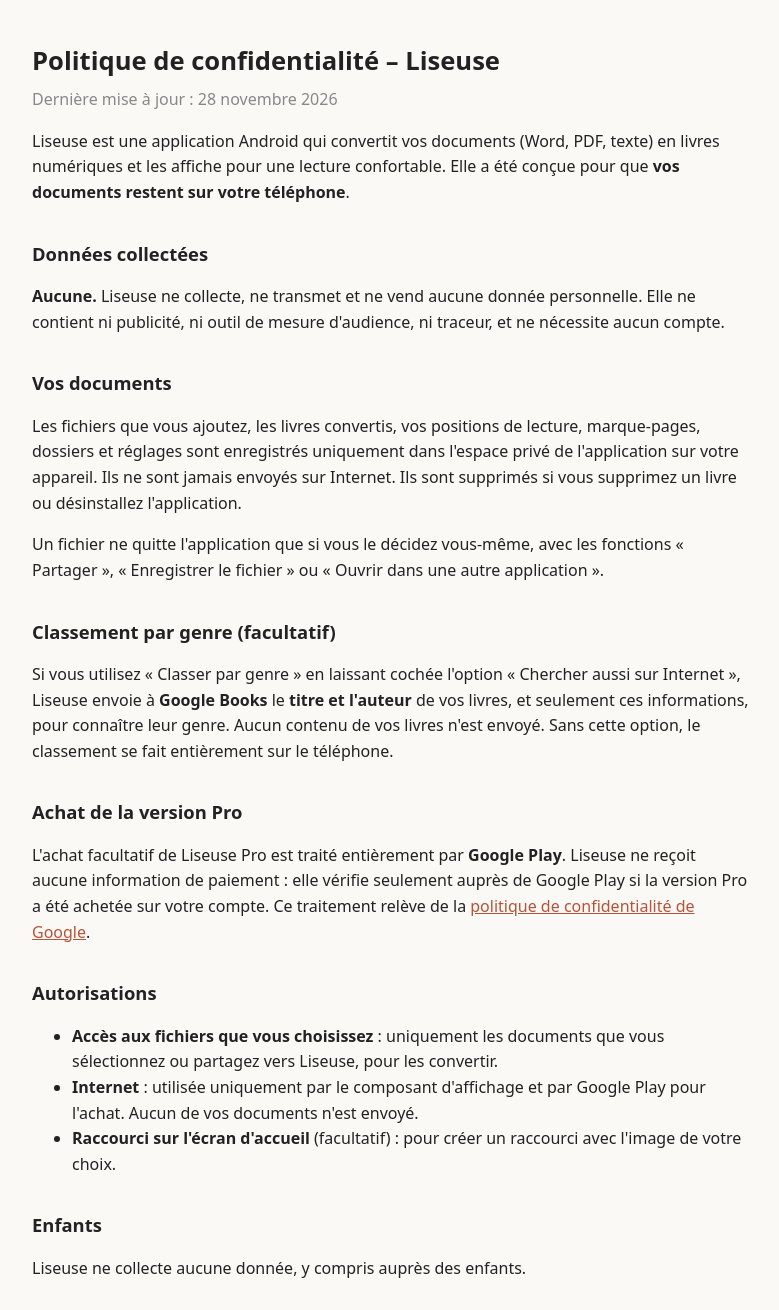
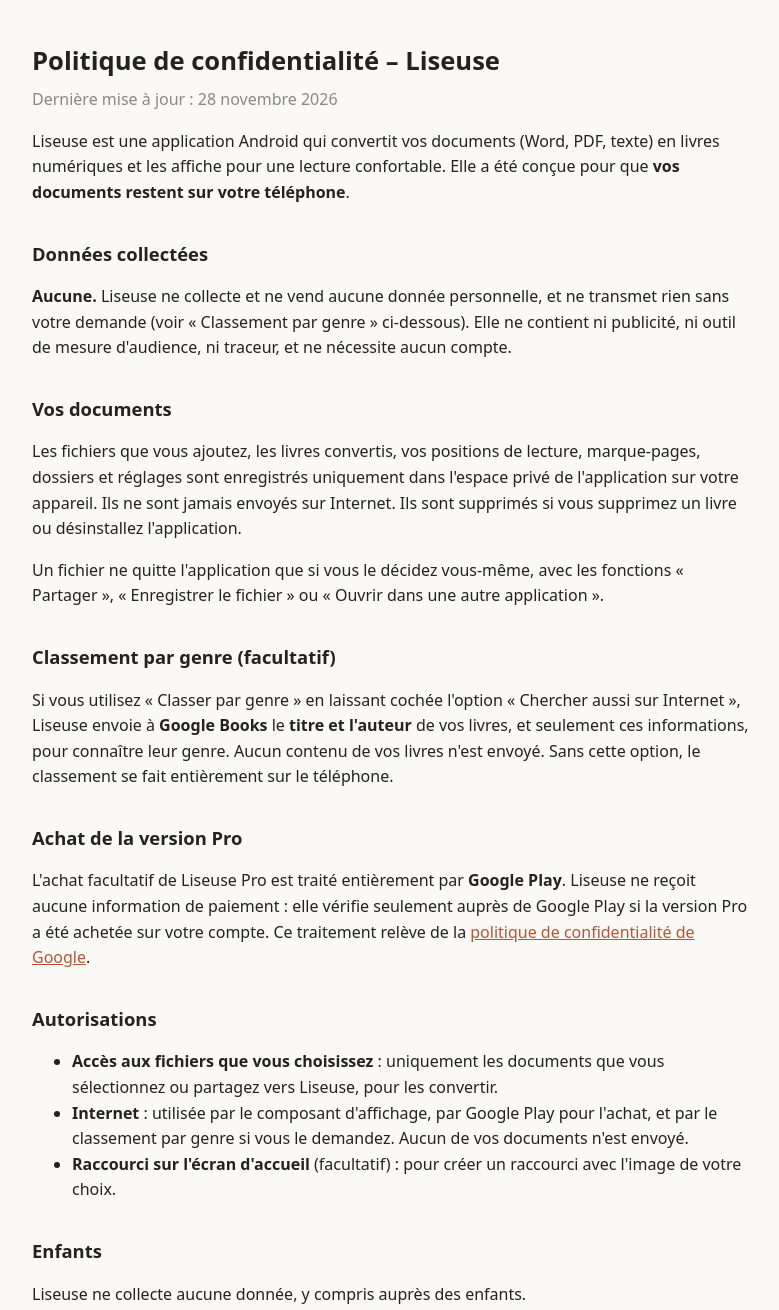
Before and after one commit to Yvanov40/public2, a plain HTML site: page liseuse/play-store/confidentialite.html in a window 1280 px wide. Shown: the top 1310 px of the page, without its empty margins (248-1027 px from the left). Drawn offline with Linux system fonts and the light colour scheme.

Commit message:
Liseuse : politique de confidentialité cohérente avec le classement par genre
Co-Authored-By: Claude Opus 5.5 <noreply@anthropic.com>
Claude-Session: https://claude.ai/code/session_01QZvw7JrNBufy6S8vFLE4ox

```diff
--- a/liseuse/play-store/confidentialite.html
+++ b/liseuse/play-store/confidentialite.html
@@ -21,7 +21,7 @@
 <p>Liseuse est une application Android qui convertit vos documents (Word, PDF, texte) en livres numériques et les affiche pour une lecture confortable. Elle a été conçue pour que <strong>vos documents restent sur votre téléphone</strong>.</p>
 
 <h2>Données collectées</h2>
-<p><strong>Aucune.</strong> Liseuse ne collecte, ne transmet et ne vend aucune donnée personnelle. Elle ne contient ni publicité, ni outil de mesure d'audience, ni traceur, et ne nécessite aucun compte.</p>
+<p><strong>Aucune.</strong> Liseuse ne collecte et ne vend aucune donnée personnelle, et ne transmet rien sans votre demande (voir « Classement par genre » ci-dessous). Elle ne contient ni publicité, ni outil de mesure d'audience, ni traceur, et ne nécessite aucun compte.</p>
 
 <h2>Vos documents</h2>
 <p>Les fichiers que vous ajoutez, les livres convertis, vos positions de lecture, marque-pages, dossiers et réglages sont enregistrés uniquement dans l'espace privé de l'application sur votre appareil. Ils ne sont jamais envoyés sur Internet. Ils sont supprimés si vous supprimez un livre ou désinstallez l'application.</p>
@@ -36,7 +36,7 @@
 <h2>Autorisations</h2>
 <ul>
   <li><strong>Accès aux fichiers que vous choisissez</strong> : uniquement les documents que vous sélectionnez ou partagez vers Liseuse, pour les convertir.</li>
-  <li><strong>Internet</strong> : utilisée uniquement par le composant d'affichage et par Google Play pour l'achat. Aucun de vos documents n'est envoyé.</li>
+  <li><strong>Internet</strong> : utilisée par le composant d'affichage, par Google Play pour l'achat, et par le classement par genre si vous le demandez. Aucun de vos documents n'est envoyé.</li>
   <li><strong>Raccourci sur l'écran d'accueil</strong> (facultatif) : pour créer un raccourci avec l'image de votre choix.</li>
 </ul>
 
```
